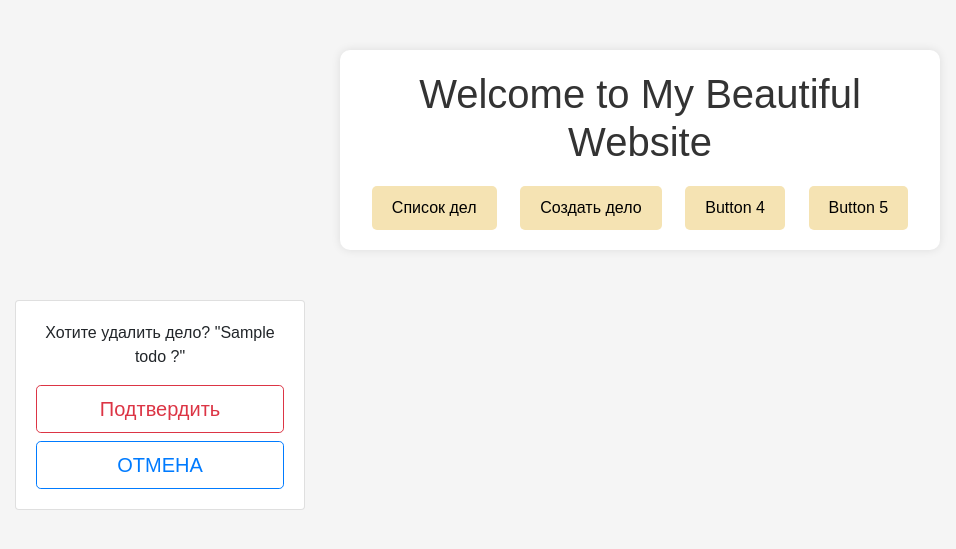
After one commit to Azzlem/To-do-list, a Django app: page /todo_delete/1/ in a window 1280 px wide. The commit adds this page. Shown: the top 549 px of the page, without its empty margins (0-956 px from the left). Run offline with Django 5.2, Linux system fonts and the light colour scheme; tables that the repository leaves empty hold one stand-in row (values such as "Sample post"); some libraries are stand-ins or nearby versions.

Commit message:
добавил предлавление удаления дела

```diff
--- /dev/null
+++ b/todo/templates/todo/todo_confirm_delete.html
@@ -0,0 +1,25 @@
+{% extends 'todo/base.html' %}
+
+{% block content %}
+<div class="col-12">
+    <div class="row">
+        <div class="col-3">
+            <div class="card">
+                <div class="card-body">
+                    <form method="post">
+                        {% csrf_token %}
+                        <p>Хотите удалить дело? "{{object.title}} ?"</p>
+                        <button type="submit" class="btn btn-lg btn-block btn-outline-danger">
+                            Подтвердить
+                        </button>
+                        <a class="btn btn-lg btn-block btn-outline-primary" href="{% url 'todo:todo_list' %}">
+                            ОТМЕНА
+                        </a>
+                    </form>
+                </div>
+            </div>
+        </div>
+    </div>
+</div>
+
+{% endblock %}
--- a/todo/templates/todo/todo_list.html
+++ b/todo/templates/todo/todo_list.html
@@ -16,6 +16,9 @@
                         {% endif %}
                         <a class="btn btn-lg btn-block btn-outline-info"
                            href="{% url 'todo:todo_update' object.pk %}">Редактировать</a>
+                        <a class="btn btn-lg btn-block btn-outline-info"
+                           href="{% url 'todo:todo_delete' object.pk %}">Удалить</a>
+
                     </div>
                 </div>
             </div>
--- a/todo/urls.py
+++ b/todo/urls.py
@@ -2,7 +2,7 @@ from django.urls import path
 
 from todo import views
 from todo.apps import TodoConfig
-from todo.views import TodoListView, TodoCreateView, TodoUpdateView
+from todo.views import TodoListView, TodoCreateView, TodoUpdateView, TodoDeleteView
 
 app_name = TodoConfig.name
 
@@ -11,4 +11,5 @@ urlpatterns = [
     path('todo_list/', TodoListView.as_view(), name='todo_list'),
     path('todo_form/', TodoCreateView.as_view(), name='todo_form'),
     path('todo_update/<int:pk>/', TodoUpdateView.as_view(), name='todo_update'),
+    path('todo_delete/<int:pk>/', TodoDeleteView.as_view(), name='todo_delete'),
 ]
--- a/todo/views.py
+++ b/todo/views.py
@@ -30,9 +30,13 @@ class TodoUpdateView(UpdateView):
     form_class = TodoForm
     template_name = "todo/todo_update_form.html"
 
-    def get_form(self, form_class=None):
-        form = super(TodoUpdateView, self).get_form(form_class)
-        return form
+    def get_success_url(self):
+        return reverse('todo:todo_list')
+
+
+class TodoDeleteView(DeleteView):
+    model = Todo
+    template_name = 'todo/todo_confirm_delete.html'
 
     def get_success_url(self):
         return reverse('todo:todo_list')
```
